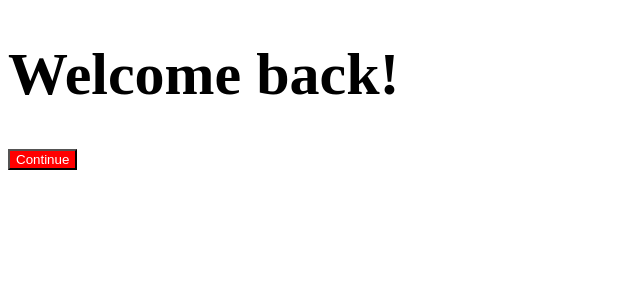
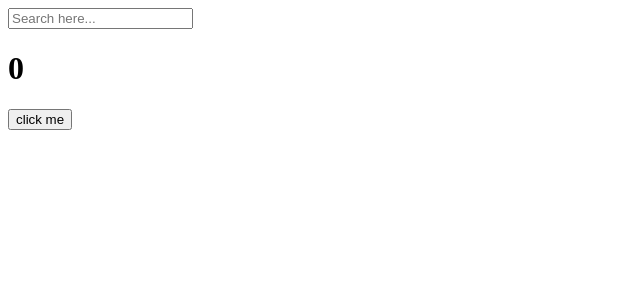
Before and after one commit to JeonSuna/nomad-react, a React (Create React App) app in the folder nomad-react/: page / in a window 1280 px wide. Shown: the top 300 px of the page, without its empty margins (0-640 px from the left). Built offline with nearby package versions, Linux system fonts and the light colour scheme.

Commit message:
useEffect 사용

```diff
--- a/nomad-react/src/App.js
+++ b/nomad-react/src/App.js
@@ -1,15 +1,36 @@
-
-import Button from "./Button"
-import Styles from './Button.module.css'
-
+import React, { useState, useEffect } from "react";
 
 function App() {
+  const [keyword, setKeyword] = useState('')
+
+  const [counter, setValue] = useState(0)
+
+  const onClick = () => setValue((prev) => prev + 1)
+
+  const onChange = (event) => {
+    setKeyword(event.target.value)
+  }
+
+  console.log('i run all the time')
+
+  useEffect(() => {
+    console.log('call the api')
+  }, [])
+
+  useEffect(() => {
+    console.log('search for')
+  }, [keyword]) //keyword가 변화할 때 코드를 실행하고 싶다면  []자리에 keyword라고 쓴다
+
+  // console.log('search for', keyword)//상태를 변경 할 때마다 계속 출력됨(코드 전체 리렌더링), 때문에 clickme버튼을 눌러도 계속 출력됨
+
   return (
     <div>
-      <h1 className={Styles.title}>Welcome back!</h1>
-      <Button text={"Continue"} />
+      <input value={keyword} onChange={onChange} type='text' placeholder="Search here..." ></input>
+      <h1>{counter}</h1>
+      <button onClick={onClick}>click me</button>
     </div>
   );
+
 }
 
 export default App;
--- a/nomad-react/src/index.js
+++ b/nomad-react/src/index.js
@@ -5,7 +5,7 @@
 
 const root = ReactDOM.createRoot(document.getElementById('root'));
 root.render(
-  <React.StrictMode>
-    <App />
-  </React.StrictMode>
+
+  <App />
+
 );
```
